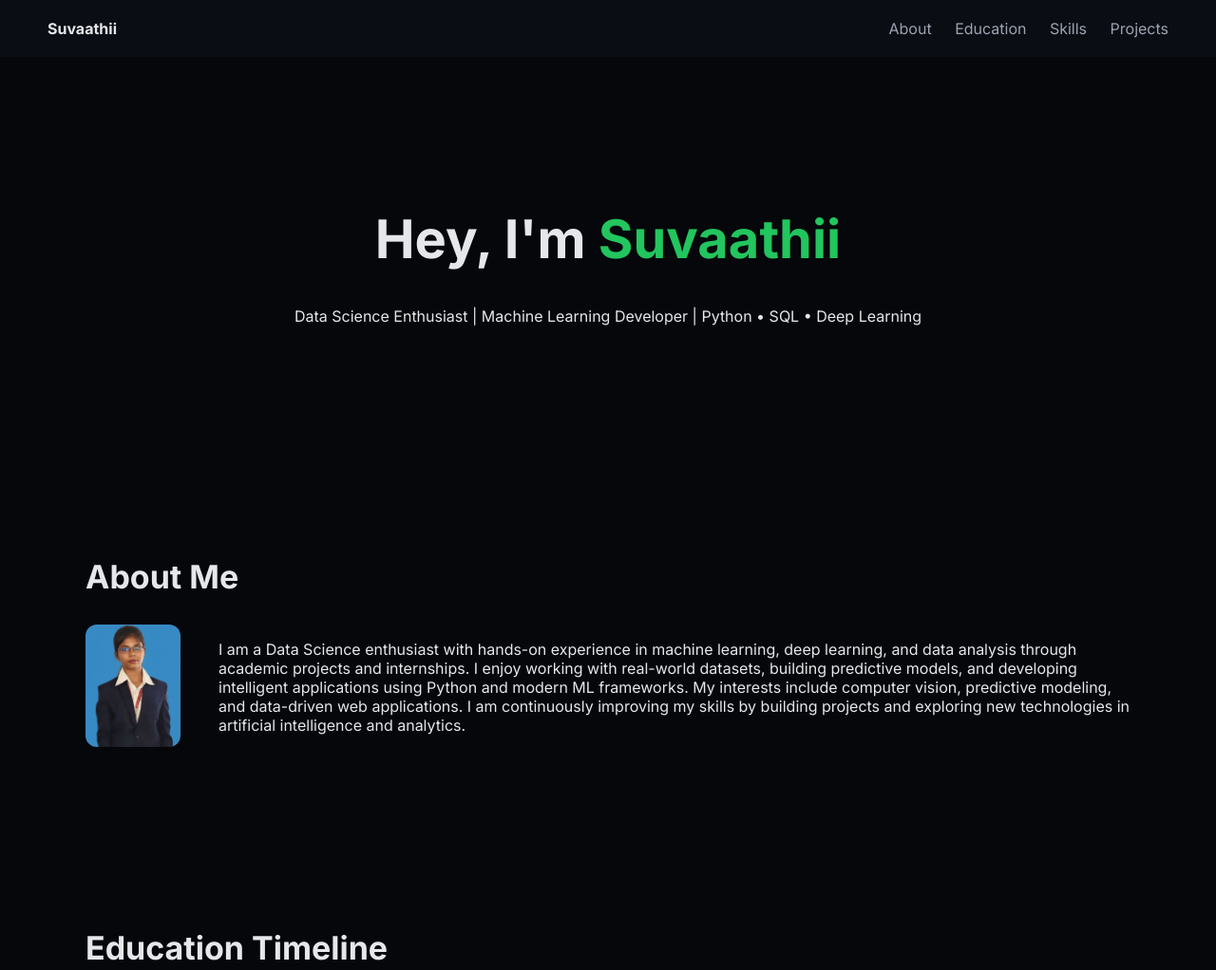
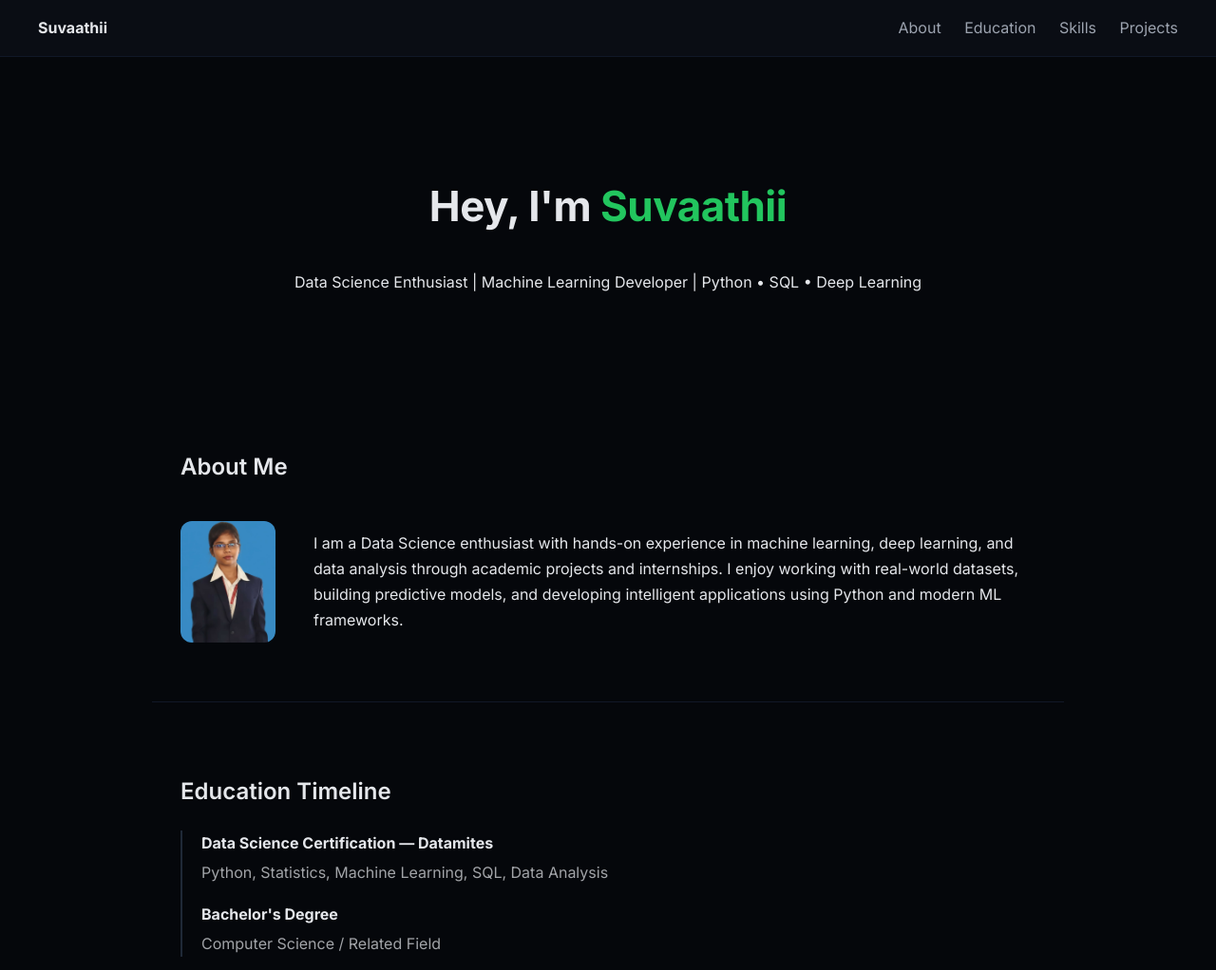
Before and after one commit to Suvaathii/Suvaathii_Portfolio, a plain HTML site: page index.html in a window 1280 px wide. Shown: the top 1022 px of the page at 95% size. Drawn offline with Linux system fonts and the light colour scheme; no server answers.

Commit message:
Refactor styles and clean up content in index.html
Updated styles for improved layout and readability. Removed redundant skills sections and adjusted project descriptions.

```diff
--- a/index.html
+++ b/index.html
@@ -13,26 +13,54 @@
       font-family: 'Inter', sans-serif;
       background: #05070b;
       color: #e5e7eb;
+      line-height: 1.7;
+      font-size: 16px;
     }
 
     nav {
       display: flex;
       justify-content: space-between;
-      padding: 20px 50px;
+      padding: 16px 40px;
       background: #0a0d14;
       position: sticky;
       top: 0;
-      z-index: 10;
+      border-bottom: 1px solid #111827;
     }
 
-    nav a { color: #9ca3af; margin-left: 20px; text-decoration: none; }
+    nav a {
+      color: #9ca3af;
+      margin-left: 20px;
+      text-decoration: none;
+      transition: 0.2s;
+    }
 
-    section { padding: 80px 60px; max-width: 1100px; margin: auto; }
+    nav a:hover {
+      color: white;
+    }
 
-    h1 { font-size: 56px; }
-    h2 { font-size: 34px; margin-bottom: 25px; }
+    section {
+      padding: 55px 30px;
+      max-width: 900px;
+      margin: auto;
+      border-bottom: 1px solid #111827;
+    }
 
-    .hero { text-align: center; padding: 120px 20px; }
+    h1 {
+      font-size: 44px;
+      font-weight: 700;
+      letter-spacing: -0.5px;
+    }
+
+    h2 {
+      font-size: 24px;
+      font-weight: 600;
+      margin-bottom: 20px;
+    }
+
+    .hero {
+      text-align: center;
+      padding: 90px 20px 70px;
+    }
 
     .highlight { color: #22c55e; }
 
@@ -41,6 +69,7 @@
       grid-template-columns: 120px 1fr;
       gap: 20px;
       margin-top: 30px;
+      align-items: center;
     }
 
     .about-box img {
@@ -54,19 +83,22 @@
       padding-left: 20px;
     }
 
-    .timeline-item { margin-bottom: 25px; }
+    .timeline-item p {
+      opacity: 0.7;
+      margin-top: 4px;
+    }
 
     .skills-bar { margin: 15px 0; }
 
     .bar {
-      height: 8px;
-      background: #111827;
-      border-radius: 6px;
+      height: 6px;
+      background: #0f172a;
+      border-radius: 4px;
       overflow: hidden;
     }
 
     .progress {
-      height: 8px;
+      height: 6px;
       background: #22c55e;
       width: 0;
       transition: width 1.5s ease;
@@ -79,23 +111,47 @@
     }
 
     .project-card {
-      background: #0a0d14;
+      background: #0b0f17;
       border: 1px solid #1f2937;
       border-radius: 12px;
       overflow: hidden;
       transition: 0.3s;
     }
 
-    .project-card:hover { transform: translateY(-6px); }
+    .project-card:hover {
+      transform: translateY(-6px);
+    }
 
-    .project-card img { width: 100%; height: 150px; object-fit: cover; }
+    .project-card img {
+      width: 100%;
+      height: 150px;
+      object-fit: cover;
+    }
 
-    .project-content { padding: 15px; }
+    .project-content {
+      padding: 15px;
+    }
 
-    footer { text-align: center; padding: 40px; opacity: 0.5; }
+    .project-content p {
+      opacity: 0.75;
+    }
 
-    .reveal { opacity: 0; transform: translateY(30px); transition: 0.8s; }
-    .reveal.active { opacity: 1; transform: translateY(0); }
+    footer {
+      text-align: center;
+      padding: 40px;
+      opacity: 0.5;
+    }
+
+    .reveal {
+      opacity: 0;
+      transform: translateY(30px);
+      transition: 0.8s;
+    }
+
+    .reveal.active {
+      opacity: 1;
+      transform: translateY(0);
+    }
   </style>
 </head>
 <body>
@@ -124,10 +180,6 @@
       deep learning, and data analysis through academic projects and internships.
       I enjoy working with real-world datasets, building predictive models, and
       developing intelligent applications using Python and modern ML frameworks.
-
-      My interests include computer vision, predictive modeling, and data-driven
-      web applications. I am continuously improving my skills by building projects
-      and exploring new technologies in artificial intelligence and analytics.
     </p>
   </div>
 </section>
@@ -139,7 +191,6 @@
       <strong>Data Science Certification — Datamites</strong>
       <p>Python, Statistics, Machine Learning, SQL, Data Analysis</p>
     </div>
-
     <div class="timeline-item">
       <strong>Bachelor's Degree</strong>
       <p>Computer Science / Related Field</p>
@@ -161,27 +212,10 @@
   <div class="skills-bar">SQL
     <div class="bar"><div class="progress" data-width="80%"></div></div>
   </div>
-
-  <div class="skills-bar">Deep Learning
-    <div class="bar"><div class="progress" data-width="75%"></div></div>
-  </div>
-
-  <div class="skills-bar">Data Analysis
-    <div class="bar"><div class="progress" data-width="85%"></div></div>
-  </div>
-
-  <div class="skills-bar">Flask
-    <div class="bar"><div class="progress" data-width="70%"></div></div>
-  </div>
 </section>
 
 <section id="projects" class="reveal">
   <h2>Projects</h2>
-  <p>
-    Selected machine learning and data science projects demonstrating
-    experience in predictive modeling, computer vision, and analytics.
-  </p>
-
   <div id="repo-container" class="projects-grid"></div>
 </section>
 
@@ -218,7 +252,7 @@
         <img src="https://picsum.photos/400/200?random=${Math.random()}">
         <div class="project-content">
           <h3>${repo.name}</h3>
-          <p>${repo.description || 'Data science and machine learning project implementation'}</p>
+          <p>${repo.description || 'Data science project'}</p>
           <a href="${repo.html_url}" target="_blank">View Project</a>
         </div>`;
 
```
